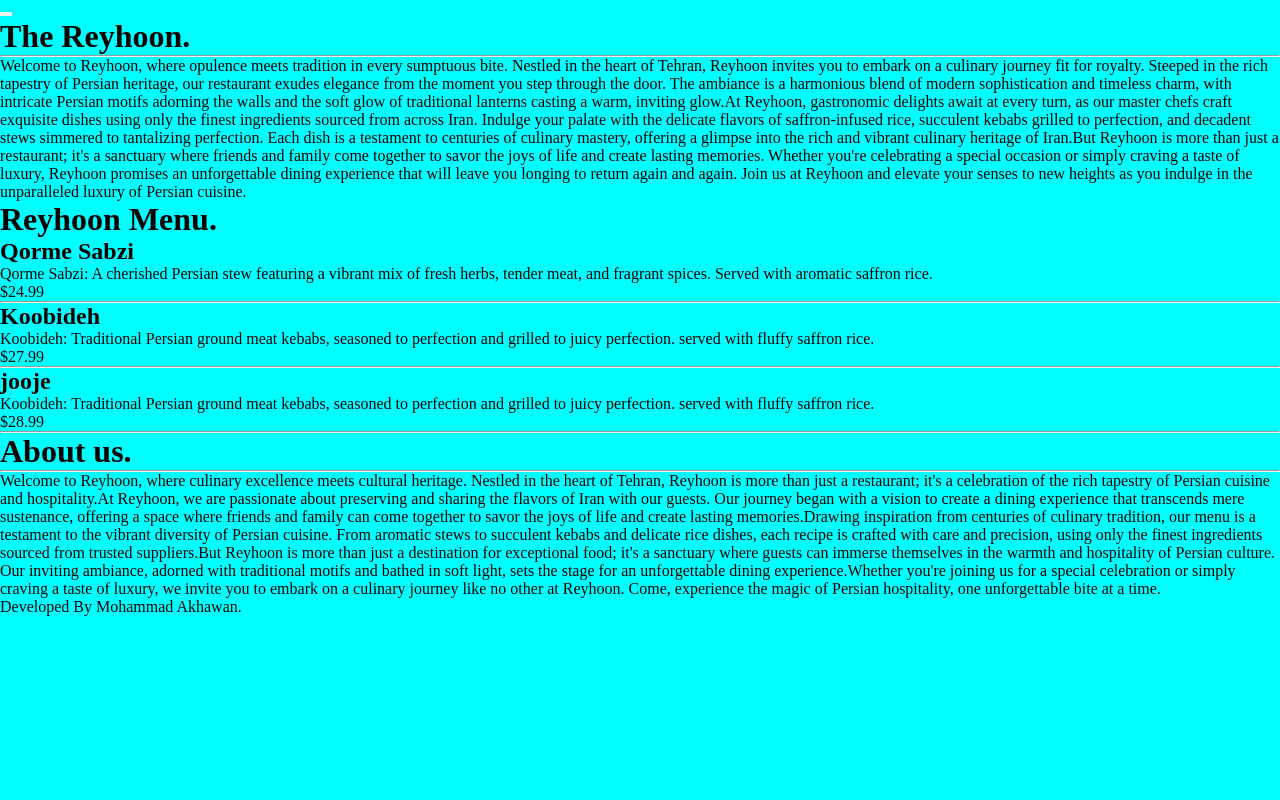
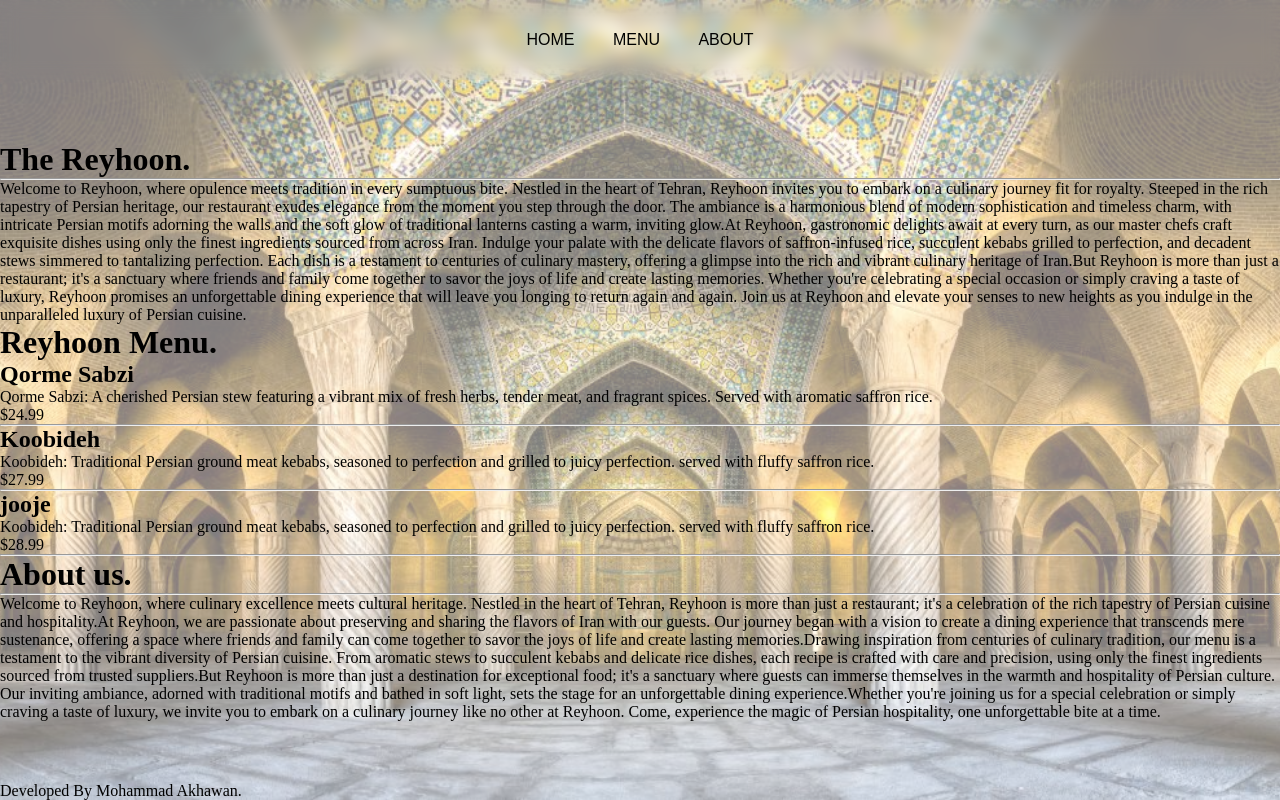
Before and after one commit to MohammadAkhawan/iranianRestaurant, a website built with webpack: page src/index.html in a window 1280 px wide. Built offline with nearby package versions, Linux system fonts and the light colour scheme.

Commit message:
setup navbar style

```diff
--- a/src/header.js
+++ b/src/header.js
@@ -7,12 +7,15 @@ function headerComponent() {
 
     const homeElement = document.createElement("button");
     homeElement.setAttribute("id", "homeBtn");
+    homeElement.textContent = "HOME";
 
     const menuElement = document.createElement("button");
     menuElement.setAttribute("id", "menuBtn");
+    menuElement.textContent = "MENU";
 
     const aboutElement = document.createElement("button");
     aboutElement.setAttribute("id", "aboutBtn");
+    aboutElement.textContent = "ABOUT";
 
     headerElement.appendChild(navElement);
     navElement.append(homeElement, menuElement, aboutElement);
--- a/src/index.js
+++ b/src/index.js
@@ -5,6 +5,8 @@ import "./style.css";
 
 function component() {
     const containerElement = document.createElement("div");
+    containerElement.classList.add("container");
+
     containerElement.append(
         headerComponent(),
         contentComponent(),
--- a/src/style.css
+++ b/src/style.css
@@ -5,5 +5,48 @@
 }
 
 body {
-    background-color: aqua;
+    height: 100vh;
 }
+
+.container::before {
+    content: "";
+    display: block;
+    position: absolute;
+    top: 0;
+    left: 0;
+    height: 100%;
+    width: 100%;
+    background-image: url(./hero.jpg);
+    background-size: cover;
+    background-repeat: no-repeat;
+    background-position: center;
+    opacity: 0.5;
+    z-index: -1;
+}
+
+.container {
+    height: 100vh;
+    display: flex;
+    flex-direction: column;
+    justify-content: space-between;
+}
+
+.header {
+    display: flex;
+    justify-content: center;
+    align-items: center;
+    height: 10vh;
+    backdrop-filter: blur(8px);
+}
+
+.nav {
+    display: flex;
+    gap: 3vw;
+}
+
+.nav button {
+    font-size: 1rem;
+    border: none;
+    background: none;
+    cursor: pointer;
+}
--- a/webpack.config.js
+++ b/webpack.config.js
@@ -21,6 +21,10 @@ module.exports = {
                 test: /\.css$/i,
                 use: ["style-loader", "css-loader"],
             },
+            {
+                test: /\.(png|svg|jpg|jpeg|gif)$/i,
+                type: "asset/resource",
+            },
         ],
     },
 };
```
Also changed, not shown: dist/34342d7d8ecfd113a92c.jpg (added), dist/main.js, src/hero.jpg (added).
